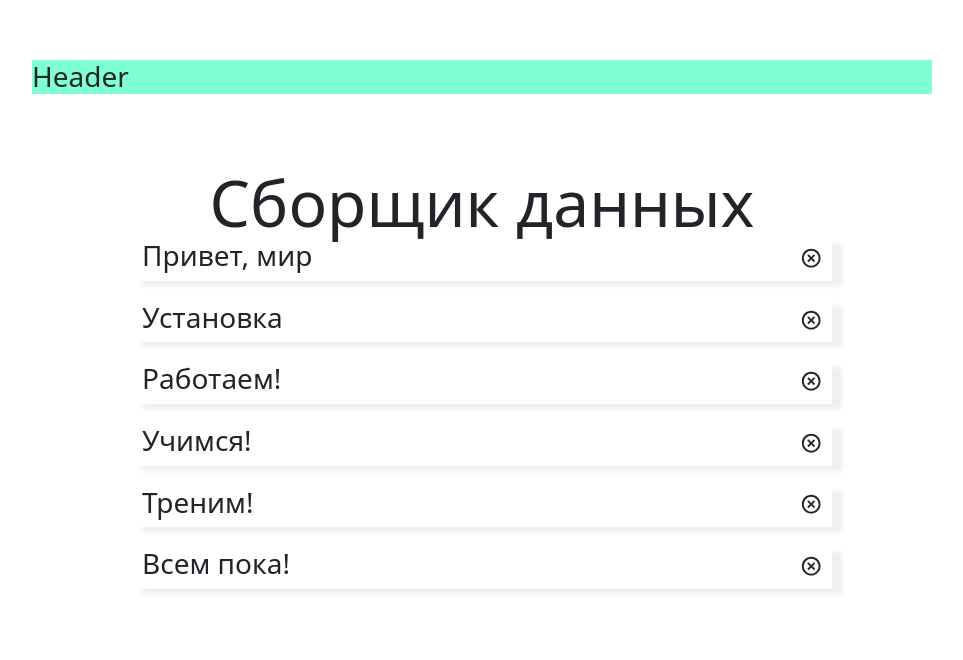
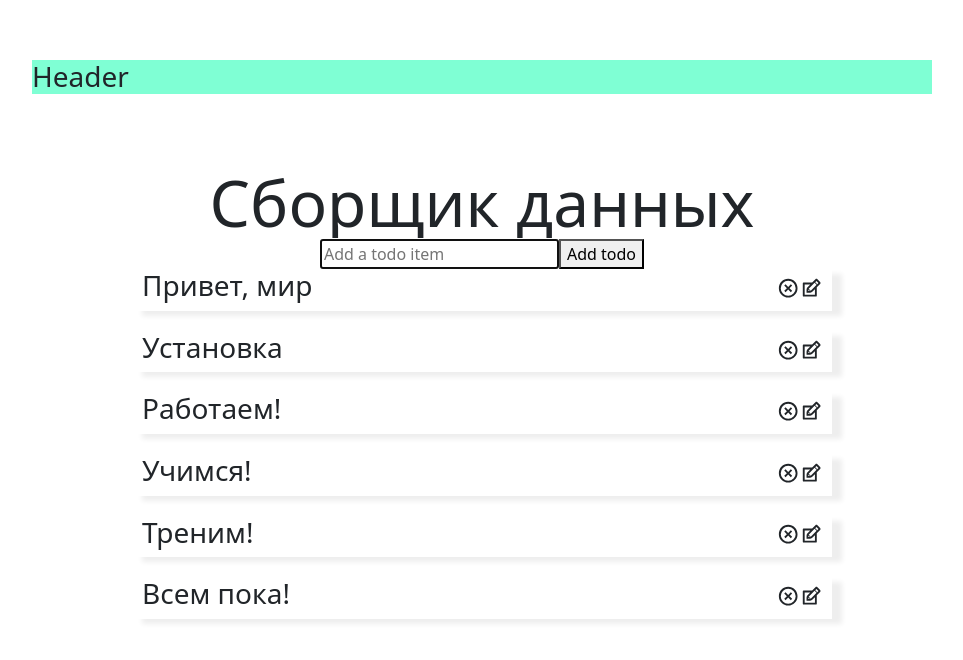
Before and after one commit to mathetes/infograbber, a Next.js app: page / in a window 1280 px wide. Shown: the top 660 px of the page, without its empty margins (158-1121 px from the left). Built offline with nearby package versions, Linux system fonts and the light colour scheme.

Commit message:
add task inwork

```diff
--- a/components/TaskForm/index.js
+++ b/components/TaskForm/index.js
@@ -1,21 +1,62 @@
-import React, { useState } from "react";
-import Button from "bootstrap/dist/css/bootstrap.min.css";
-import styles from "@/styles/Header.module.css";
+import React, { useState, useEffect, useRef } from 'react'
 
-const TaskForm = () => {
-  const [todos, setTodos] = useState([]);
+function TaskForm(props) {
+    const [input, setInput] = useState(props.edit ? props.edit.value : '');
+    const inputRef = useRef(null)
 
-  return (
-    <>
-      <input
-        className={styles.input}
-        type="text"
-        alt="input"
-        placeholder="Новая задача"
-      />
-      <Button>Добавить</Button>
-    </>
-  );
-};
+    useEffect(() => {
+        inputRef.current.focus()
+    });
+
+    const handleChange = e => {
+        setInput(e.target.value);
+    };
+    const handleSubmit = e => {
+        e.preventDefault();
+
+        props.onSubmit({
+            id: Math.floor(Math.random() * 10000),
+            text: input
+        });
+        setInput('');
+    };
+
+
+    return (
+        <div>
+            <form onSubmit={handleSubmit} className="todo-form">
+                {props.edit ? (
+                    <>
+                        <input type="text"
+                            placeholder="Edit a todo item"
+                            value={input}
+                            name="text"
+                            className="todo-input edit"
+                            onChange={handleChange}
+                            ref={inputRef} />
+                        <button  onSubmit={handleSubmit} className="todo-button">Update</button>
+                    </>
+                ) :
+                    (
+                        <>
+                            <input type="text"
+                                placeholder="Add a todo item"
+                                value={input}
+                                name="text"
+                                className="todo-input"
+                                onChange={handleChange}
+                                ref={inputRef} />
+                            <button onSubmit={handleSubmit} className="todo-button">Add todo</button>
+                        </>
+                    )
+                }
+
+
+            </form>
+
+        </div>
+    )
+}
+
 
 export default TaskForm;
--- a/components/TaskItem/index.js
+++ b/components/TaskItem/index.js
@@ -2,7 +2,7 @@ import React, {useState} from 'react'
 import styles from "@/styles/TaskItem.module.css";
 
 import { RiCloseCircleLine } from "react-icons/ri";
-
+import { TiEdit } from 'react-icons/ti'
 
 function TaskItem ({todos, removeTodo}) {
 
@@ -18,6 +18,8 @@ function TaskItem ({todos, removeTodo}) {
           onClick={() => removeTodo(todo.id)}
           className="delete-icon"
         />
+        <TiEdit
+          onClick={() => editTodo({ id: todo.id, value: todo.text })} className="edit-icon" />
       </div>
     </div>
   ));
--- a/components/TaskList/index.js
+++ b/components/TaskList/index.js
@@ -1,5 +1,8 @@
 import React, { useState } from "react";
+import TaskForm from '../TaskForm'
 import TaskItem from "../TaskItem";
+import Modal from 'react-modal';
+
 
 function TaskList() {
   const [todos, setTodos] = useState([
@@ -16,13 +19,44 @@ function TaskList() {
 
   ]);
 
+  const [modalIsOpen, setModalIsOpen] = useState(false);
+
+  const addTodo = todo => {
+      const newTodos = [todo, ...todos]
+
+      if (!todo.text || /^\s*$/.test(todo.text)) {
+          return;
+      }
+      if (newTodos.length !== 0) {
+          var i = 1
+          while (i < newTodos.length) {
+              if (newTodos[i].text === todo.text) {
+                  setModalIsOpen(true);
+              }
+              i++;
+          }
+      }
+      setTodos(newTodos)
+  };
+
+
   const removeTodo = (id) => {
     const removeArr = [...todos].filter((todo) => todo.id !== id);
     setTodos(removeArr);
   };
 
 
-  return <TaskItem todos={todos} removeTodo={removeTodo} />;
+  return (
+    <>
+      <TaskForm onSubmit={addTodo} />
+      <TaskItem todos={todos} removeTodo={removeTodo} />
+      <Modal className="modal" isOpen={modalIsOpen} onRequestClose={() => setModalIsOpen(false)}>
+          <h2>Ooops!</h2>
+          <p>It's look like you already add this task...</p>
+          <button onClick={() => setModalIsOpen(false)}>I Know</button>
+      </Modal>
+    </>
+  )
 }
 
 
--- a/package.json
+++ b/package.json
@@ -14,7 +14,8 @@
     "react": "17.0.2",
     "react-bootstrap": "^2.0.2",
     "react-dom": "17.0.2",
-    "react-icons": "^4.3.1"
+    "react-icons": "^4.3.1",
+    "react-modal": "^3.14.4"
   },
   "devDependencies": {
     "eslint": "7.32.0",
```
Also changed, not shown: 1 other file (tests, documents, lock files or other folders).
